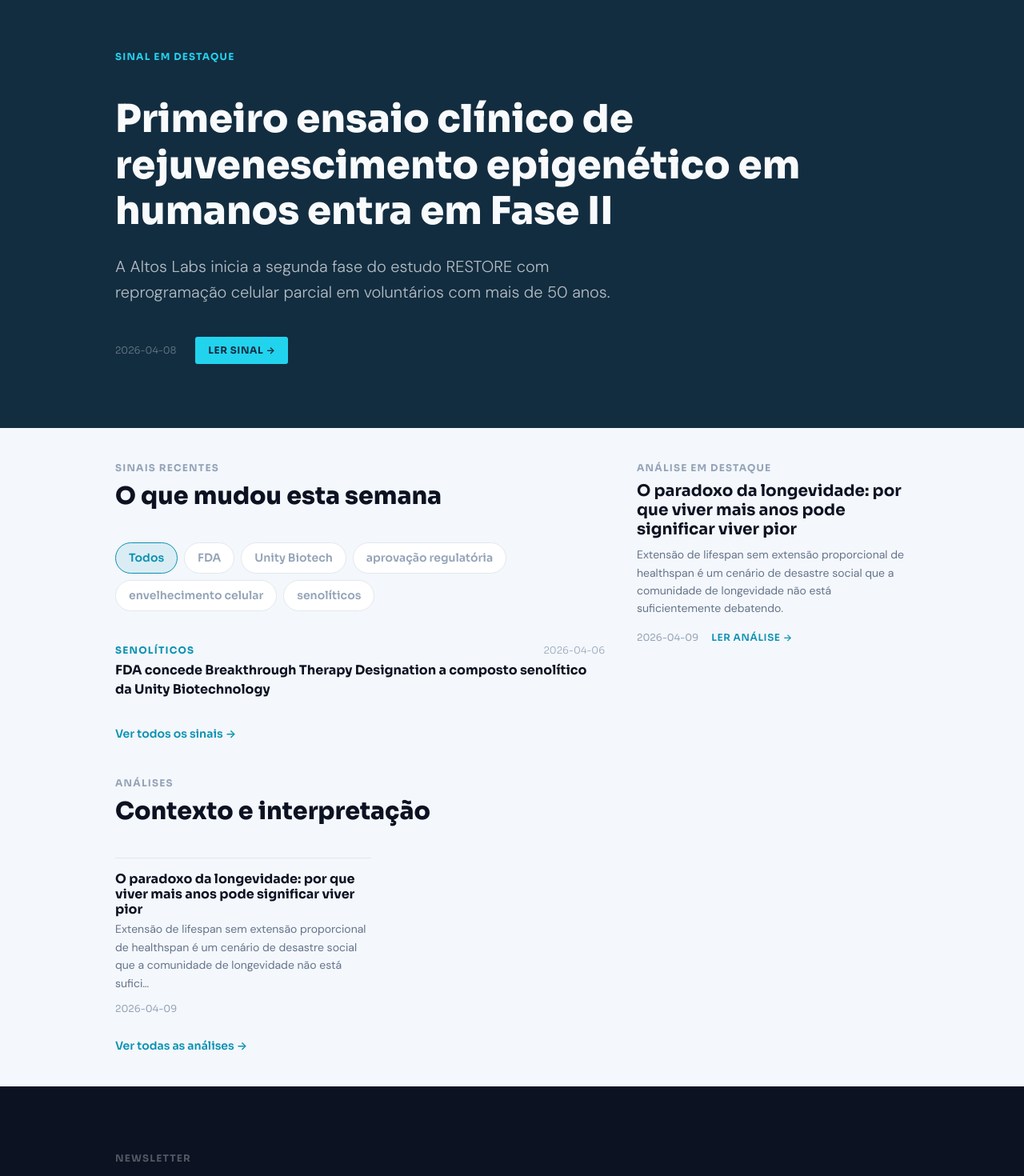
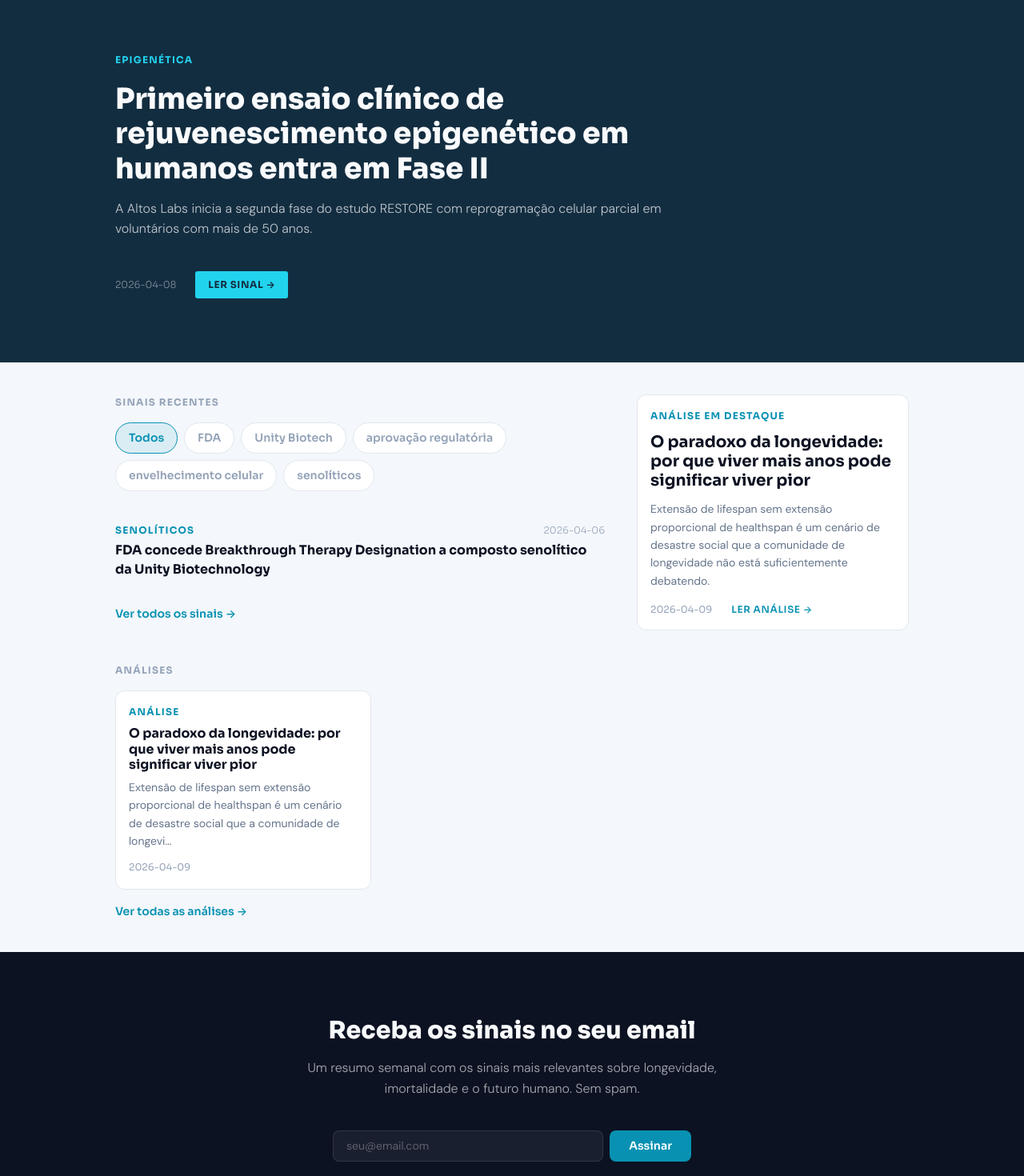
Before and after one commit to hvmelo/sinais-imortalidade, a Next.js app: page / in a window 1280 px wide. Shown: the part 100-1570 px from the top of the page at 80% size. Built offline with nearby package versions, Linux system fonts and the light colour scheme.

Commit message:
Revert "fix(stage-2-3): editorial typography hierarchy"
This reverts commit de8b88c90c0985f2c58350d64c988429c8199893.

```diff
--- a/app/page.tsx
+++ b/app/page.tsx
@@ -2,12 +2,7 @@
  * Homepage — /
  * Server Component.
  *
- * Layout: Hero → Two-col (signals + sidebar) → Analyses → Newsletter → Footer
- *
- * Editorial hierarchy:
- *   Section labels: eyebrow (xs, uppercase, muted)
- *   Section titles: text-2xl Sora bold
- *   Content titles: text-base (signal list) / text-lg (analysis cards)
+ * Layout: Hero → Two-col (signals + sidebar) → Analyses grid → Newsletter → Footer
  */
 
 import Link from 'next/link';
@@ -22,6 +17,7 @@ export default function HomePage() {
   const signals = loadSignals();
   const analyses = loadAllAnalysis();
 
+  // Featured signal: latest by date DESC, slug ASC (tiebreak)
   const featuredSignal =
     signals.length > 0
       ? [...signals].sort((a, b) => {
@@ -30,8 +26,10 @@ export default function HomePage() {
         })[0]
       : null;
 
+  // Latest analysis for sidebar highlight
   const latestAnalysis = analyses.length > 0 ? analyses[0] : null;
 
+  // Grid signals (excluding featured)
   const gridSignals = featuredSignal
     ? signals.filter((s) => s.frontmatter.slug !== featuredSignal.frontmatter.slug)
     : signals;
@@ -57,13 +55,9 @@ export default function HomePage() {
         <div className="mx-auto max-w-container grid grid-cols-1 lg:grid-cols-[1fr_340px] gap-2xl">
           {/* Main column */}
           <div>
-            <p className="font-headline text-xs font-bold uppercase tracking-widest text-neutral-400 mb-sm">
+            <p className="font-headline text-xs font-bold uppercase tracking-widest text-neutral-400 mb-lg">
               Sinais recentes
             </p>
-            <h2 className="font-headline text-2xl font-extrabold text-neutral-900 mb-2xl">
-              O que mudou esta semana
-            </h2>
-
             {signals.length === 0 ? (
               <p className="font-body text-sm text-neutral-700">
                 Nenhum sinal publicado ainda.
@@ -82,24 +76,19 @@ export default function HomePage() {
         </div>
       </section>
 
-      {/* ── Analyses ───────────────────────────────────────── */}
+      {/* ── Analyses grid ──────────────────────────────────── */}
       {analyses.length > 0 && (
         <section className="pb-2xl px-xl">
           <div className="mx-auto max-w-container">
-            <p className="font-headline text-xs font-bold uppercase tracking-widest text-neutral-400 mb-sm">
+            <p className="font-headline text-xs font-bold uppercase tracking-widest text-neutral-400 mb-lg">
               Análises
             </p>
-            <h2 className="font-headline text-2xl font-extrabold text-neutral-900 mb-2xl">
-              Contexto e interpretação
-            </h2>
-
             <div className="grid grid-cols-1 sm:grid-cols-2 lg:grid-cols-3 gap-lg">
               {analyses.slice(0, 3).map((analysis) => (
                 <AnalysisCard key={analysis.frontmatter.slug} analysis={analysis} />
               ))}
             </div>
-
-            <p className="mt-xl font-headline text-sm font-semibold">
+            <p className="mt-lg font-headline text-sm font-semibold">
               <Link
                 href="/analyses"
                 className="text-primary no-underline hover:text-primary-hover transition-colors"
@@ -111,7 +100,7 @@ export default function HomePage() {
         </section>
       )}
 
-      {/* ── Newsletter ─────────────────────────────────────── */}
+      {/* ── Newsletter full-width ───────────────────────────── */}
       <NewsletterCTA />
     </main>
   );
--- a/components/home/newsletter-cta.tsx
+++ b/components/home/newsletter-cta.tsx
@@ -1,23 +1,23 @@
 /**
  * NewsletterCTA — full-width dark section.
  * Server Component. All styling via Tailwind.
+ *
+ * SCREEN_FLOWS: "newsletter full-width" — breaks container.
+ * No developer-facing text exposed.
  */
 
 export function NewsletterCTA() {
   return (
     <section id="newsletter" className="bg-dark-surface-base py-3xl px-xl">
-      <div className="mx-auto max-w-container">
-        <p className="font-headline text-xs font-bold uppercase tracking-widest text-dark-on-surface/30 mb-lg">
-          Newsletter
-        </p>
-        <h2 className="font-headline text-2xl lg:text-3xl font-extrabold text-dark-on-surface mb-lg max-w-lg">
+      <div className="mx-auto max-w-container text-center">
+        <h2 className="font-headline text-2xl font-extrabold text-dark-on-surface mb-lg">
           Receba os sinais no seu email
         </h2>
-        <p className="font-body text-base text-dark-on-surface/60 max-w-md mb-2xl leading-normal font-light">
+        <p className="font-body text-base text-dark-on-surface/65 max-w-lg mx-auto mb-2xl leading-normal font-light">
           Um resumo semanal com os sinais mais relevantes sobre longevidade,
           imortalidade e o futuro humano. Sem spam.
         </p>
-        <div className="flex flex-wrap gap-sm max-w-md">
+        <div className="flex flex-wrap justify-center gap-sm max-w-md mx-auto">
           <input
             type="email"
             placeholder="seu@email.com"
--- a/components/signals/analysis-card.tsx
+++ b/components/signals/analysis-card.tsx
@@ -1,6 +1,6 @@
 /**
- * AnalysisCard — editorial card for analysis grid.
- * Server Component. Minimal chrome, typographic focus.
+ * AnalysisCard — compact card for the analysis grid section.
+ * Server Component. Light surface styling.
  */
 
 import Link from 'next/link';
@@ -14,18 +14,22 @@ export function AnalysisCard({ analysis }: AnalysisCardProps) {
   const { frontmatter } = analysis;
 
   return (
-    <article className="border-t border-neutral-200 pt-lg">
+    <article className="bg-surface border border-neutral-200 rounded-lg p-lg">
+      <p className="font-headline text-xs font-bold uppercase tracking-widest text-primary mb-sm">
+        Análise
+      </p>
+
       <Link
         href={`/analyses/${frontmatter.slug}`}
-        className="font-headline text-base font-bold leading-tight text-neutral-900 no-underline block mb-xs hover:text-primary transition-colors"
+        className="font-headline text-base font-bold leading-tight text-neutral-900 no-underline block mb-sm hover:text-primary transition-colors"
       >
         {frontmatter.title}
       </Link>
 
       {frontmatter.thesis && (
         <p className="font-body text-sm text-neutral-700 leading-normal mb-sm">
-          {frontmatter.thesis.length > 140
-            ? frontmatter.thesis.slice(0, 140) + '…'
+          {frontmatter.thesis.length > 120
+            ? frontmatter.thesis.slice(0, 120) + '…'
             : frontmatter.thesis}
         </p>
       )}
--- a/components/signals/analysis-highlight.tsx
+++ b/components/signals/analysis-highlight.tsx
@@ -1,6 +1,6 @@
 /**
- * AnalysisHighlight — sidebar editorial widget.
- * Server Component. Typographic, no card chrome.
+ * AnalysisHighlight — sidebar card for analysis.
+ * Server Component. Light surface — not dark.
  */
 
 import Link from 'next/link';
@@ -14,14 +14,14 @@ export function AnalysisHighlight({ analysis }: AnalysisHighlightProps) {
   const { frontmatter } = analysis;
 
   return (
-    <div>
-      <p className="font-headline text-xs font-bold uppercase tracking-widest text-neutral-400 mb-sm">
+    <article className="bg-surface border border-neutral-200 rounded-lg p-lg">
+      <p className="font-headline text-xs font-bold uppercase tracking-widest text-primary mb-md">
         Análise em destaque
       </p>
 
       <Link
         href={`/analyses/${frontmatter.slug}`}
-        className="font-headline text-lg font-bold leading-tight text-neutral-900 no-underline block mb-sm hover:text-primary transition-colors"
+        className="font-headline text-lg font-bold leading-tight text-neutral-900 no-underline block mb-md hover:text-primary transition-colors"
       >
         {frontmatter.title}
       </Link>
@@ -32,7 +32,7 @@ export function AnalysisHighlight({ analysis }: AnalysisHighlightProps) {
         </p>
       )}
 
-      <div className="flex items-center gap-lg">
+      <div className="flex items-center gap-xl">
         <span className="font-headline text-xs text-neutral-400">
           {frontmatter.date}
         </span>
@@ -43,6 +43,6 @@ export function AnalysisHighlight({ analysis }: AnalysisHighlightProps) {
           Ler análise →
         </Link>
       </div>
-    </div>
+    </article>
   );
 }
--- a/components/signals/signal-card.tsx
+++ b/components/signals/signal-card.tsx
@@ -20,40 +20,40 @@ export function SignalCard({ signal, variant = 'grid' }: SignalCardProps) {
 
   if (variant === 'featured') {
     return (
-      <section className="relative overflow-hidden bg-dark-surface-elevated px-xl py-3xl lg:py-3xl">
-        {/* Background pattern */}
+      <section className="relative overflow-hidden bg-dark-surface-elevated px-xl py-3xl">
+        {/* Background pattern — subtle futuristic grid */}
         <div
-          className="absolute inset-0 opacity-[0.03]"
+          className="absolute inset-0 opacity-[0.04]"
           style={{
             backgroundImage:
               'linear-gradient(var(--color-accent) 1px, transparent 1px), linear-gradient(90deg, var(--color-accent) 1px, transparent 1px)',
             backgroundSize: '60px 60px',
           }}
         />
-        {/* Glow */}
+        {/* Cyan glow top-right */}
         <div
-          className="absolute -top-32 -right-32 h-96 w-96 rounded-full opacity-[0.07]"
+          className="absolute -top-32 -right-32 h-64 w-64 rounded-full opacity-10"
           style={{ background: 'radial-gradient(circle, var(--color-accent), transparent 70%)' }}
         />
 
         <div className="relative mx-auto max-w-container">
-          <span className="font-headline text-xs font-bold uppercase tracking-widest text-dark-accent block mb-2xl">
-            Sinal em destaque
+          <span className="font-headline text-xs font-bold uppercase tracking-widest text-dark-accent">
+            {frontmatter.tags[0] ?? 'Sinal'}
           </span>
 
           <Link
             href={`/signals/${frontmatter.slug}`}
-            className="font-headline text-3xl lg:text-xxl font-extrabold leading-tight text-dark-on-surface no-underline block mb-xl hover:text-dark-accent transition-colors max-w-4xl"
+            className="font-headline text-3xl font-extrabold leading-tight text-dark-on-surface no-underline mt-lg block hover:text-dark-accent transition-colors max-w-3xl"
           >
             {frontmatter.title}
           </Link>
 
-          <p className="max-w-2xl font-body text-lg text-dark-on-surface/70 leading-normal font-light mb-2xl">
+          <p className="mt-lg max-w-prose font-body text-base text-dark-on-surface/75 leading-normal font-light">
             {frontmatter.description}
           </p>
 
-          <div className="flex items-center gap-xl">
-            <span className="font-headline text-xs text-dark-on-surface/40 font-light">
+          <div className="mt-2xl flex items-center gap-xl">
+            <span className="font-headline text-xs text-dark-on-surface/50 font-light">
               {frontmatter.date}
             </span>
             <Link
```
